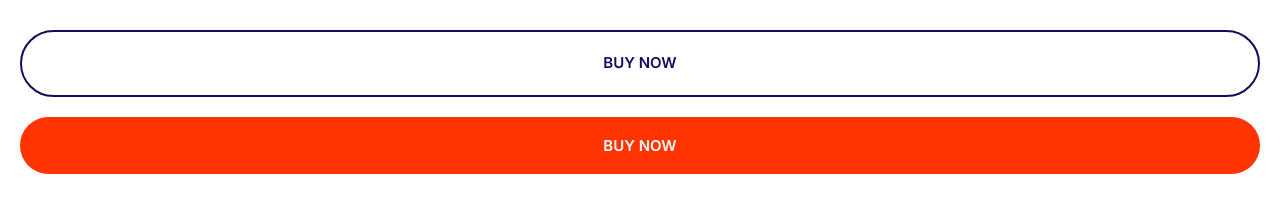
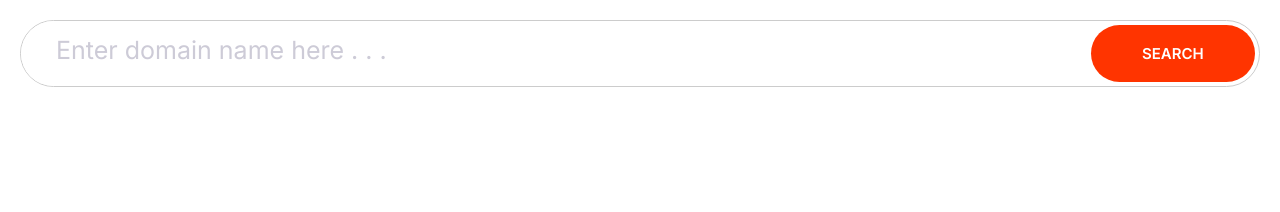
Before and after one commit to LUAI-SH/Moshify, a plain HTML site: page index.html in a window 1280 px wide. Drawn offline with Linux system fonts and the light colour scheme.

Commit message:
Build inputs component.

```diff
--- a/css/styles.css
+++ b/css/styles.css
@@ -5,9 +5,12 @@
 
   --color-headings: #1b0760;
   --color-body: #918ca4;
+  --color-corder: #ccc;
 }
 
-*, *::before, *::after {
+*,
+*::before,
+*::after {
   box-sizing: border-box;
 }
 
@@ -250,3 +253,39 @@ a {
     font-size: 1.5rem;
   }
 }
+
+/* Input field */
+
+.input {
+  border-radius: 50px;
+  color: var(--color-headings);
+  font-size: 2rem;
+  outline: 0;
+  padding: 1.5rem 3.5rem;
+}
+
+.input-group {
+  border: 1px solid var(--color-corder);
+  border-radius: 50px;
+  display: flex;
+}
+
+.input-group .input {
+  border: 0;
+  flex-grow: 1;
+}
+
+.input-group .btn {
+  margin: 4px;
+}
+
+::placeholder {
+  color: #cdcbd7;
+  font-size: 2.5rem;
+}
+
+@media screen and (min-width: 1024px) {
+  .input {
+    font-size: 1.5rem;
+  }
+}
--- a/index.html
+++ b/index.html
@@ -15,7 +15,13 @@
     <link rel="stylesheet" href="./css/styles.css" />
   </head>
   <body>
-    <a class="btn btn--outline btn--block">Buy now</a>
-    <Button class="btn btn--accent btn--block">Buy now</Button>
+    <div class="input-group">
+      <input
+        class="input"
+        type="text"
+        placeholder="Enter domain name here . . ."
+      />
+      <button class="btn btn--accent">Search</button>
+    </div>
   </body>
 </html>
```
Also changed, not shown: components/inputs.html (added, +1 -0 lines).
